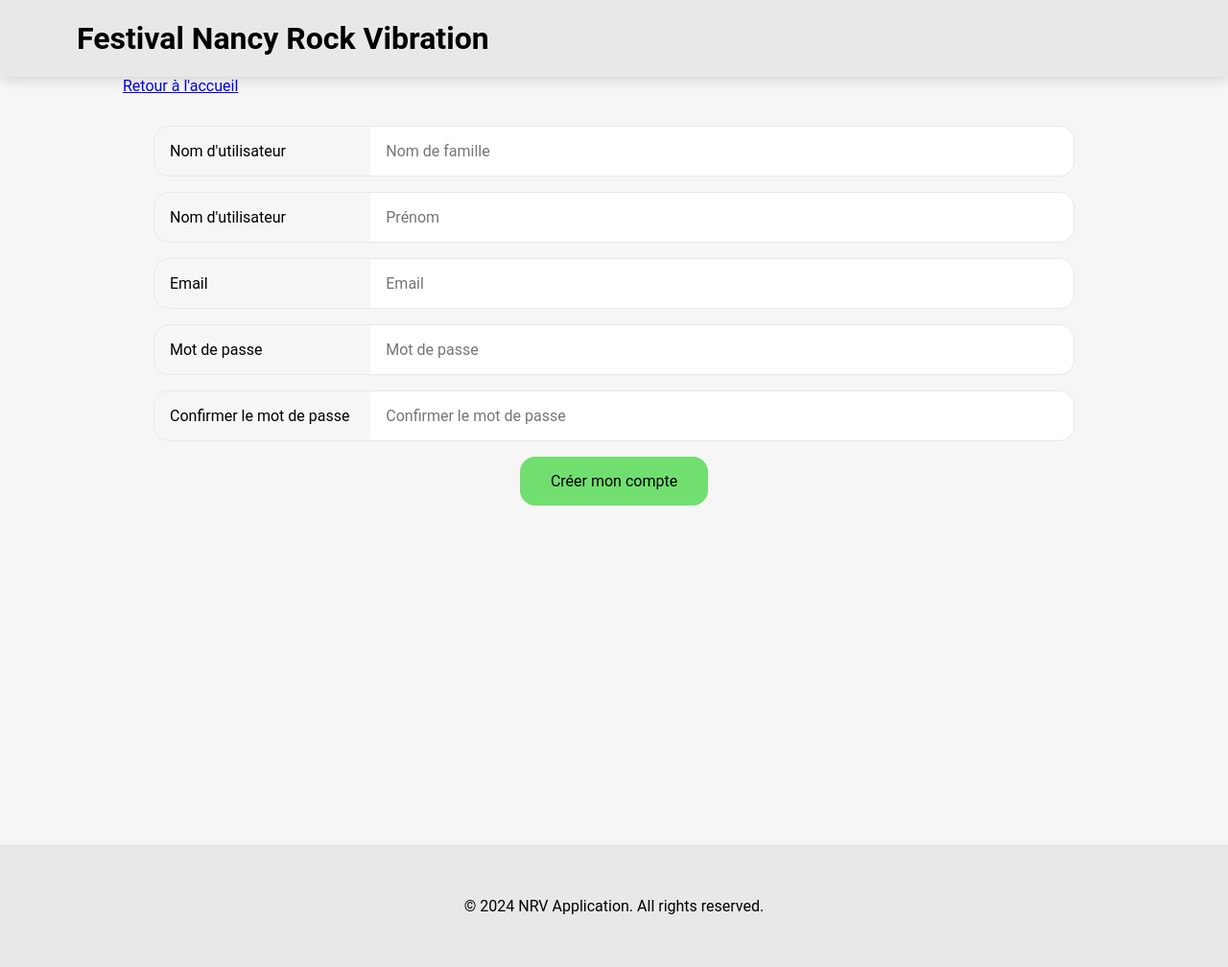
After one commit to juliennoel22/SAE-NRV, a PHP site: template src/views/pages/register-form.php in a window 1280 px wide. The commit adds this page. Shown: the whole page at 96% size. Run offline with PHP 8.4, Linux system fonts and the light colour scheme; the template is opened without the code that fills it, so the values that code supplies are empty; some libraries are stand-ins or nearby versions.

Commit message:
update adding register functionnality

```diff
--- /dev/null
+++ b/public/script/script.js
@@ -0,0 +1,15 @@
+document.addEventListener('DOMContentLoaded', function() {
+    const errorDiv = document.querySelector('div.error');
+    if (errorDiv) {
+        errorDiv.classList.add('show');
+    }
+});
+
+document.addEventListener('DOMContentLoaded', function() {
+    const errorDiv = document.querySelector('div.error');
+    const closeBtn = errorDiv.querySelector('.close');
+
+    closeBtn.addEventListener('click', function() {
+        errorDiv.classList.add('hide');
+    });
+});
--- a/public/style/style.css
+++ b/public/style/style.css
@@ -5,25 +5,127 @@
 }
 
 body {
-    font-family: sans-serif;
+    font-family: 'Roboto', sans-serif;
     background-color: #f6f6f6;
+    font-size: 16px;
     min-height: 100vh;
-    font-size: 16px;
 }
 
+/*disable all style on input, buttons, etc*/
+input {
+    font-family: 'Roboto', sans-serif;
+    font-size: 16px;
+    background: white;
+    border: unset;
+    box-shadow: unset;
+    outline: unset;
+}
+
+button {
+    font-family: 'Roboto', sans-serif;
+    font-size: 16px;
+    background: #70df70;
+    border-radius: 1em;
+    border: unset;
+    outline: unset;
+    padding: 1em 2em;
+    cursor: pointer;
+}
+
+button:hover {
+    box-shadow: inset 0 5px 1em rgba(255, 255, 255, 0.3), 0 5px 1em rgba(0, 0, 0, 0.1);
+}
+
+button:active {
+    box-shadow: inset 0 5px 1em rgba(0, 0, 0, 0.1);
+}
+
+textarea {
+    font-family: 'Roboto', sans-serif;
+    font-size: 16px;
+    background: white;
+    border: unset;
+    box-shadow: unset;
+    outline: unset;
+}
+
+audio {
+    border-radius: 1.5em;
+    overflow: hidden;
+    background-color: #000000;
+    accent-color: #70df70;
+}
+
+/* error style */
+/* Style de base pour la div.error */
+div.error {
+    position: fixed;
+    top: -5em; /* Commence hors de l'écran */
+    left: 50%;
+    transform: translateX(-50%);
+    background-color: #f8d7da;
+    color: #721c24;
+    display: flex;
+    justify-content: space-between;
+    align-items: center;
+    padding: 1em;
+    border: 1px solid #f5c6cb;
+    border-radius: 1em;
+    box-shadow: 0 0 10px rgba(0, 0, 0, 0.1);
+    z-index: 1000;
+    opacity: 0;
+    transition: top 0.5s ease-in-out, opacity 0.5s linear;
+    cursor: pointer;
+}
+
+div.error .close {
+    margin-left: 0.5em;
+    cursor: pointer;
+    font-weight: bold;
+    font-size: 2em;
+}
+
+/* Animation pour faire descendre la div.error */
+div.error.show {
+    top: 1em; /* Position finale */
+    opacity: 1;
+    transition: top 0.5s ease-in-out, opacity 0.5s linear;
+}
+
+/* Animation pour faire disparaître la div.error */
+div.error.hide {
+    top: -5em;
+    opacity: 0;
+    transition: top 0.5s ease-in-out, opacity 0.5s linear;
+}
+
+/* navbar style */
+
 header {
-    min-height: 3em;
+    width: 100%;
+    padding: 1em 5em;
+    min-height: 5em;
+    display: flex;
+    justify-content: space-between;
+    align-items: center;
+    gap: 1em;
     background-color: #e8e8e8;
-    display: flex;
-    justify-content: center;
-    align-items: center;
+    box-shadow: 0 0 1em rgba(0, 0, 0, 0.2);
+/*}*/
+
+/*header {*/
+/*    min-height: 3em;*/
+/*    background-color: #e8e8e8;*/
+/*    display: flex;*/
+/*    justify-content: center;*/
+/*    align-items: center;*/
 }
 
 main {
     min-height: 100vh;
-    width: 80vw;
+    max-width: 80vw;
     margin: 0 auto;
-    padding: 2em 0;
+    /*padding: 2em 0;*/
 }
 
 
@@ -34,3 +136,57 @@ footer {
     justify-content: center;
     align-items: center;
 }
+
+/* main style */
+/*main {*/
+/*    padding: 2em 0;*/
+/*    max-width: 80vw;*/
+/*    margin: 0 auto;*/
+/*    min-height: 100%;*/
+/*}*/
+
+.form-action,
+.form-index{
+    display: flex;
+    gap: 1em;
+    padding: 2em;
+    width: 100%;
+    flex-direction: column;
+    justify-content: start;
+    align-items: center;
+}
+
+.form-index {
+    flex-direction: row;
+    justify-content: space-evenly;
+    align-items: center;
+}
+
+.form-action .input-parent {
+    /*width: 40%;*/
+    display: flex;
+    flex-direction: row;
+    border: 1px solid #e8e8e8;
+    overflow: hidden;
+    border-radius: 1em;
+}
+
+.form-action .input-parent > label {
+    min-width: max-content;
+    width: 30%;
+    display: flex;
+    justify-content: start;
+    align-items: center;
+    padding: 1em;
+}
+.form-action .input-parent > input {
+    width: 100%;
+    padding: 0 1em;
+}
+
+.form-action > .inputs {
+    display: flex;
+    flex-direction: column;
+    width: 100%;
+    gap: 1em;
+}
--- /dev/null
+++ b/src/views/pages/register-form.php
@@ -0,0 +1,32 @@
+<a href="?action=default">Retour à l'accueil</a>
+<?php if (!empty($errorMessage)): ?>
+    <div class="error">
+        <span><?= htmlspecialchars($errorMessage) ?></span>
+        <span class="close">&times;</span>
+    </div>
+<?php endif; ?>
+<form method="post" action="?action=register" class="form form-action">
+    <div class="inputs">
+        <div class="input-parent">
+            <label for="utilisateur_nom">Nom d'utilisateur</label>
+            <input type="text" id="utilisateur_nom" name="utilisateur_nom" placeholder="Nom de famille">
+        </div>
+        <div class="input-parent">
+            <label for="utilisateur_prenom">Nom d'utilisateur</label>
+            <input type="text" id="utilisateur_prenom" name="utilisateur_prenom" placeholder="Prénom">
+        </div>
+        <div class="input-parent">
+            <label for="utilisateur_email">Email</label>
+            <input type="email" id="utilisateur_email" name="utilisateur_email" placeholder="Email">
+        </div>
+        <div class="input-parent">
+            <label for="utilisateur_password">Mot de passe</label>
+            <input type="password" id="utilisateur_password" name="utilisateur_password" placeholder="Mot de passe">
+        </div>
+        <div class="input-parent">
+            <label for="utilisateur_password_confirm">Confirmer le mot de passe</label>
+            <input type="password" id="utilisateur_password_confirm" name="utilisateur_password_confirm" placeholder="Confirmer le mot de passe">
+        </div>
+    </div>
+    <button type="submit">Créer mon compte</button>
+</form>
--- a/src/views/partials/footer.php
+++ b/src/views/partials/footer.php
@@ -1,5 +1,6 @@
 <footer>
     <p>&copy; <?php echo date('Y'); ?> NRV Application. All rights reserved.</p>
 </footer>
+<script src="./script/script.js"></script>
 </body>
 </html>
```
Also changed, not shown: public/index.php (+10 -3 lines), requests.sql (+12 -2 lines), src/classes/Actions/RegisterAction.php (+77 -1 lines), src/classes/Auth/Authn.php (+72 -0 lines), src/classes/Database/NRVRepository.php (+43 -13 lines), src/classes/Exceptions/AuthnException.php (added, +12 -0 lines), src/classes/Models/Permission.php (added, +32 -0 lines), src/classes/Models/User.php (+76 -0 lines), src/core/Dispatcher.php (+6 -1 lines), src/views/pages/home.php (+10 -0 lines).
